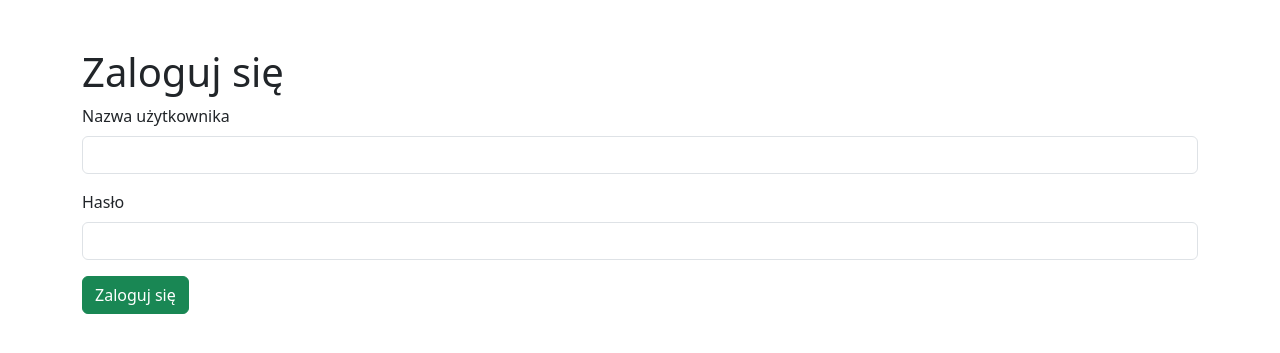
After one commit to MikolajBorys/Django_, a Django app: page /login/ in a window 1280 px wide. The commit adds this page. Shown: the top 353 px of the page. Run offline with Django 5.2, Linux system fonts and the light colour scheme.

Commit message:
System logowania
Dodano system logowania i wylogowywania oraz blokadę dodawania produktów zależnie od tego czy użytkownik jest zalogowany

```diff
--- /dev/null
+++ b/proj/minisklep/templates/login.html
@@ -0,0 +1,25 @@
+<!DOCTYPE html>
+<html lang="en">
+<head>
+    <meta charset="UTF-8">
+    <meta name="viewport" content="width=device-width, initial-scale=1.0">
+    <title>Logowanie</title>
+    <link href="https://cdn.jsdelivr.net/npm/bootstrap@5.3.3/dist/css/bootstrap.min.css" rel="stylesheet" integrity="sha384-QWTKZyjpPEjISv5WaRU9OFeRpok6YctnYmDr5pNlyT2bRjXh0JMhjY6hW+ALEwIH" crossorigin="anonymous">
+</head>
+<body class="container mt-5">
+    <h1>Zaloguj się</h1>
+    <form method="post">
+        {% csrf_token %}
+        <div class="mb-3">
+            <label for="username" class="form-label">Nazwa użytkownika</label>
+            <input type="text" name="username" class="form-control" required id="username" />
+        </div>
+        <div class="mb-3">
+            <label for="password" class="form-label">Hasło</label>
+            <input type="password" name="password" class="form-control" required id="password" />
+        </div>
+        <button type="submit" class="btn btn-success">Zaloguj się</button>
+    </form>
+    <script src="https://cdn.jsdelivr.net/npm/bootstrap@5.3.3/dist/js/bootstrap.bundle.min.js" integrity="sha384-YvpcrYf0tY3lHB60NNkmXc5s9fDVZLESaAA55NDzOxhy9GkcIdslK1eN7N6jIeHz" crossorigin="anonymous"></script>
+</body>
+</html>
--- a/proj/proj/settings.py
+++ b/proj/proj/settings.py
@@ -121,3 +121,8 @@ STATIC_URL = 'static/'
 # https://docs.djangoproject.com/en/5.2/ref/settings/#default-auto-field
 
 DEFAULT_AUTO_FIELD = 'django.db.models.BigAutoField'
+
+
+LOGIN_URL = '/login/'
+LOGIN_REDIRECT_URL = '/'
+LOGOUT_REDIRECT_URL = '/'
--- a/proj/proj/urls.py
+++ b/proj/proj/urls.py
@@ -16,9 +16,12 @@ Including another URLconf
 """
 from django.contrib import admin
 from django.urls import path
+from django.contrib.auth import views as auth_views
 from minisklep.views import *
 urlpatterns = [
     path('admin/', admin.site.urls),
     path('add/', add_prod, name='add_prod'),
     path('', table_prod, name='table_prod'),
+    path('login/', auth_views.LoginView.as_view(template_name='login.html'), name='login'),
+    path('logout/', auth_views.LogoutView.as_view(next_page=''), name='logout'),
 ]
```
Also changed, not shown: proj/minisklep/templates/table_prod.html (+10 -1 lines), proj/minisklep/views.py (+5 -5 lines), proj/db.sqlite3.
